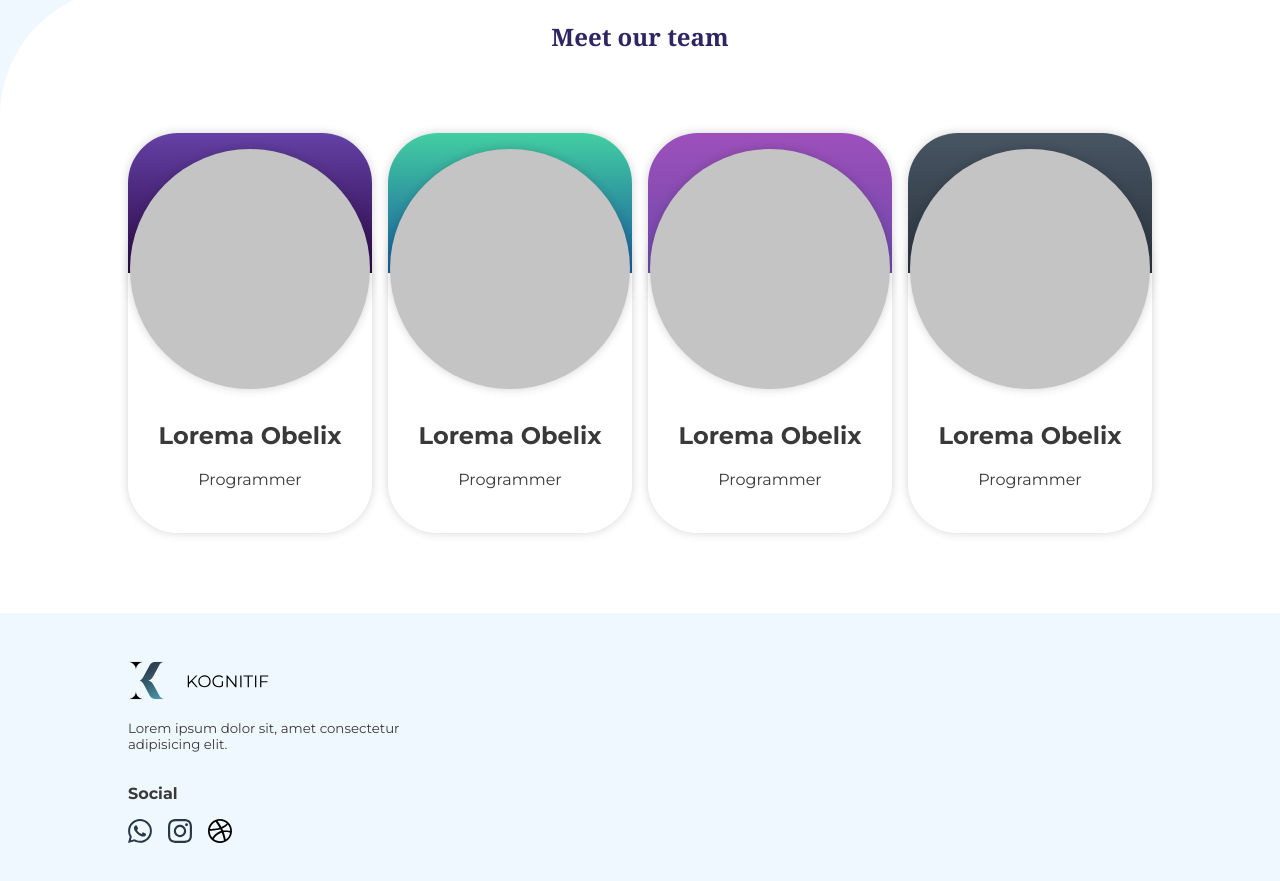
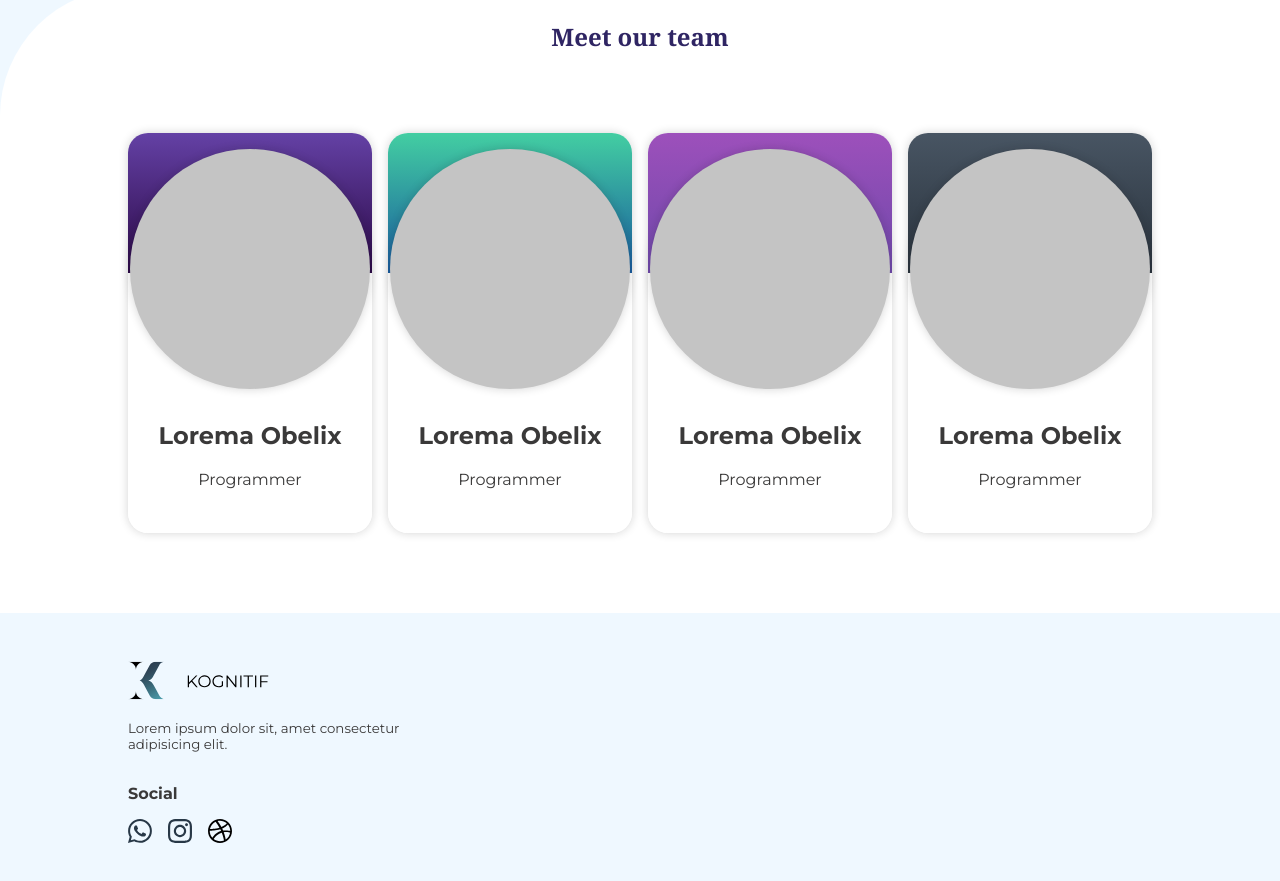
Before and after one commit to raharditya/kognitif.id, a Next.js app: page /about in a window 1280 px wide. Shown: the part 820-1701 px from the top of the page. Built offline with nearby package versions, Linux system fonts and the light colour scheme.

Commit message:
slight adjustment

```diff
--- a/styles/about.scss
+++ b/styles/about.scss
@@ -96,9 +96,9 @@ $BLUE: #8370ed;
 .tc-container{
   display: flex;
   flex-direction: column;
-  border-radius: 50px;
+  border-radius: 20px;
   height: 25rem;
-  width: 19rem;
+  width: 17.5rem;
   box-shadow: 0px 0px 10px rgba(20, 20, 20, 0.185);
   margin: 5rem 0 5rem 0;
 
@@ -114,6 +114,9 @@ $BLUE: #8370ed;
       height: 15rem;
       width: 15rem;
       background-color: $PLACEHOLDER;
+      // background-image: url("../public/profile-pic.png");
+      background-size: contain;
+      background-repeat: no-repeat;
       box-shadow: 0px 0px 10px rgba(20, 20, 20, 0.185);
       margin-top: 1rem;
     }
```
Also changed, not shown: public/profile-pic.png (added).
